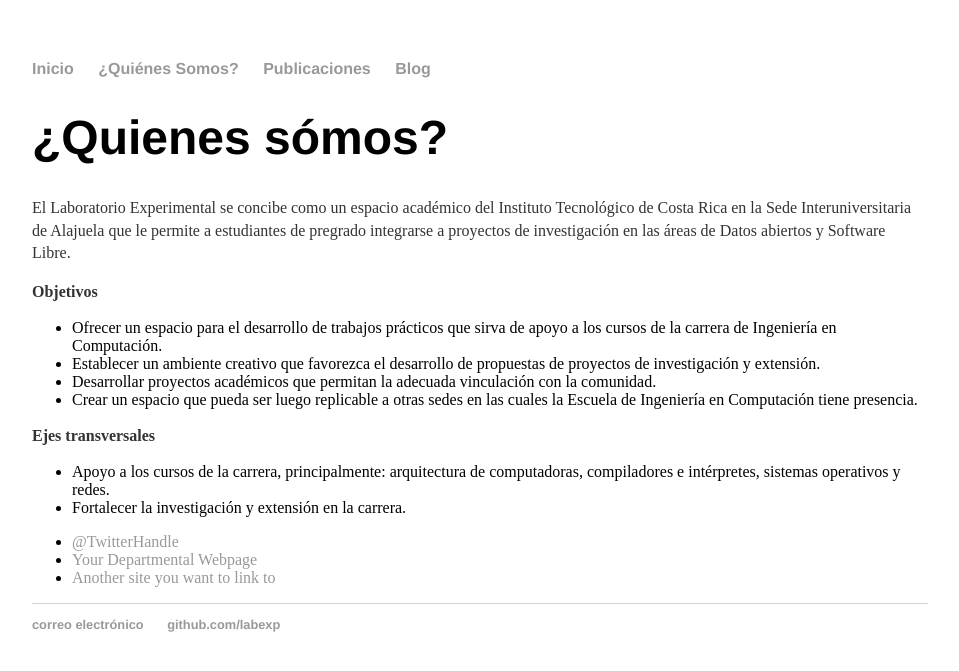
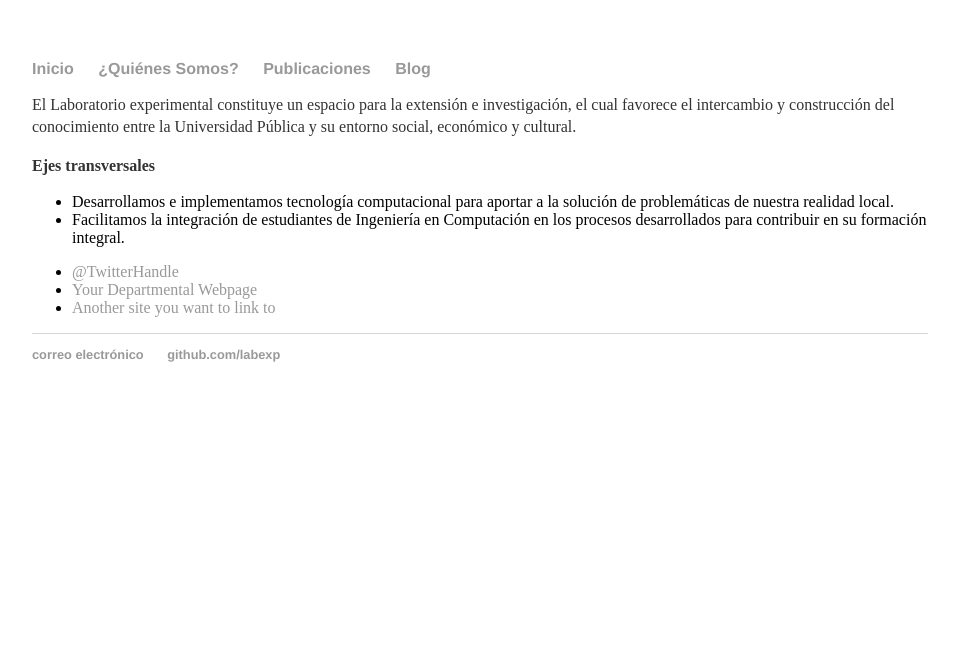
Before and after one commit to labexp/labexp.github.io, a Jekyll site: the page built from about/index.html, in a window 1280 px wide. Shown: the top 671 px of the page, without its empty margins (160-1119 px from the left). Built offline with Jekyll 4.4.1, drawn with Linux system fonts in a browser that asks for light colours.

Commit message:
actualización de quienes somos

```diff
--- a/about/index.html
+++ b/about/index.html
@@ -4,24 +4,15 @@
 ---
 
 <div class="about">
-	<h1>¿Quienes sómos?</h1>
-	<p>El Laboratorio Experimental se concibe como un espacio académico del Instituto Tecnológico de Costa Rica en la Sede Interuniversitaria de Alajuela que le permite a estudiantes de pregrado integrarse a proyectos de investigación en las áreas de Datos abiertos y Software Libre.</p>
 
-	<p>
-		<strong>Objetivos</strong>
-		<ul>
-			<li>Ofrecer un espacio para el desarrollo de trabajos prácticos que sirva de apoyo a los cursos de la carrera de Ingeniería en Computación.</li>
-			<li>Establecer un ambiente creativo que favorezca el desarrollo de propuestas de proyectos de investigación y extensión.</li>
-			<li>Desarrollar proyectos académicos que permitan la adecuada vinculación  con la comunidad.</li>
-			<li>Crear un espacio que pueda ser luego replicable a otras sedes en las cuales la Escuela de Ingeniería en Computación tiene presencia.</li>
-		</ul>
-	</p>
+	<p>El Laboratorio experimental constituye un espacio para la extensión e investigación, el cual favorece el intercambio y construcción del conocimiento entre la Universidad Pública y su entorno social, económico y cultural.</p>
+
 
 	<p>
 		<strong>Ejes transversales</strong>
 		<ul>
-			<li>Apoyo a los cursos de la carrera, principalmente: arquitectura de computadoras, compiladores e intérpretes, sistemas operativos y redes.</li>
-			<li>Fortalecer la investigación y extensión en la carrera.</li>
+			<li>Desarrollamos e implementamos tecnología computacional para aportar a la solución de problemáticas de nuestra realidad local.</li>
+			<li>Facilitamos la integración de estudiantes de Ingeniería en Computación en los procesos desarrollados para contribuir en su formación integral.</li>
 		</ul>
 	</p>
 
```
